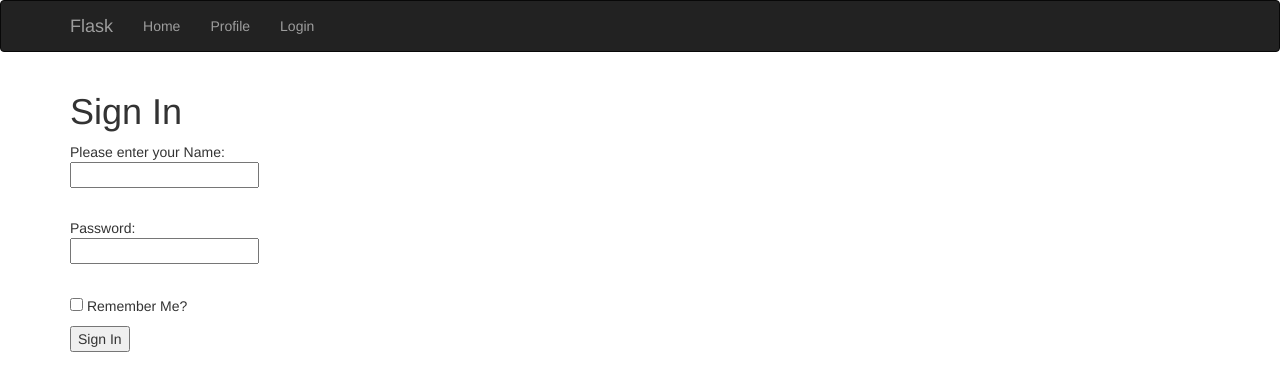
After one commit to wish007/shadowsocks-flask, a Flask app: page /login in a window 1280 px wide. The commit adds this page. Shown: the top 391 px of the page. Run offline with Flask 2, Linux system fonts and the light colour scheme; some libraries are stand-ins or nearby versions.

Commit message:
finished Web form

```diff
--- /dev/null
+++ b/app/forms.py
@@ -0,0 +1,16 @@
+
+from flask_wtf import Form
+from wtforms import TextField, BooleanField, PasswordField
+from wtforms import StringField, SubmitField
+from wtforms.validators import Required
+
+
+# 定义一个表单类，用于提交表单
+class NameForm(Form):
+    name = StringField('what is your name?', validators=[Required()])
+    submit = SubmitField('Submit')
+
+class LoginForm(Form):
+    name = TextField('Name', validators=[Required()])
+    password = PasswordField('password', validators=[Required()])
+    remember_me = BooleanField('Remember_me', default=False)
--- a/templates/base.html
+++ b/app/templates/base.html
@@ -35,7 +35,7 @@
                 <li><a href="/">Profile</a></li>
             </ul>
             <ul class="nav navbar-nav">
-                <li><a href="/">Settings</a></li>
+                <li><a href="/login">Login</a></li>
             </ul>
         </div>
     </div>
--- a/templates/index.html
+++ b/app/templates/index.html
@@ -11,5 +11,4 @@
 </div>
 <!--添加和表单相关的渲染代码-->
 {{ wtf.quick_form(form) }}
-
 {% endblock %}
--- /dev/null
+++ b/app/templates/login.html
@@ -0,0 +1,24 @@
+{% extends "base.html" %}
+
+{% block page_content %}
+<h1>Sign In</h1>
+<form action="" method="post" name="login">
+    {{ form.hidden_tag() }}
+    <p>
+        Please enter your Name:<br>
+        {{ form.name(size=20) }}<br>
+        {% for error in form.errors.name %}
+        <span style="color: red;">[{{ error }}]</span>
+        {% endfor %}<br>
+    </p>
+    <p>
+        Password:<br>
+        {{ form.password }}<br>
+        {% for error in form.errors.password %}
+        <span style="color: red;">[{{ error }}]</span>
+        {% endfor %}<br>
+    </p>
+    <p>{{ form.remember_me }} Remember Me?</p>
+    <p><input type="submit" value="Sign In"></p>
+</form>
+{% endblock %}
--- /dev/null
+++ b/app/views.py
@@ -0,0 +1,31 @@
+# -*- coding:utf-8 -*-
+
+# 使用render_template函数把JinJa2模板引擎集成到hello.py
+from flask import render_template, session, redirect, url_for, flash
+from app import app
+# 导入和表单提交有关的类
+from flask.ext.wtf import Form
+from app.forms import NameForm, LoginForm
+
+
+# 在视图函数中添加路由方法，使之能够渲染表单
+@app.route('/', methods=['GET', 'POST'])
+def index():
+    form = NameForm()
+    if form.validate_on_submit():
+        old_name = session.get('name')
+        if old_name is not None and old_name != form.name.data:
+            flash('Looks like you have changed your name!')
+        session['name'] = form.name.data
+        return redirect(url_for('index'))
+    return render_template('index.html', form=form, name=session.get('name'))
+
+@app.route('/login', methods = ['GET', 'POST'])
+def login():
+    form = LoginForm()
+    if form.validate_on_submit():
+        flash('Login requested for Name: ' + form.name.data)
+        flash('passwd: ' + str(form.password.data))
+        flash('remember_me: ' + str(form.remember_me.data))
+        return redirect(url_for('index'))
+    return render_template('login.html', title = 'Sign In', form = form)
--- /dev/null
+++ b/config.py
@@ -0,0 +1,4 @@
+
+
+CSRF_ENABLED = True
+SECRET_KEY = 'ThisIsAHardGuessString.&uY^%FG0-@Fv'
--- /dev/null
+++ b/run.py
@@ -0,0 +1,4 @@
+#-*- coding:utf-8 -*-
+
+from app import app
+app.run(debug = True)
```
Also changed, not shown: app/__init__.py (added, +13 -0 lines), app/templates/test.html (added, +19 -0 lines), hello.py (deleted, +0 -36 lines), app/static/favicon.ico (renamed from static/favicon.ico), 1 other file.
